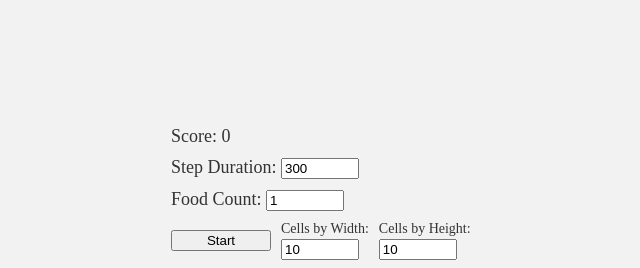
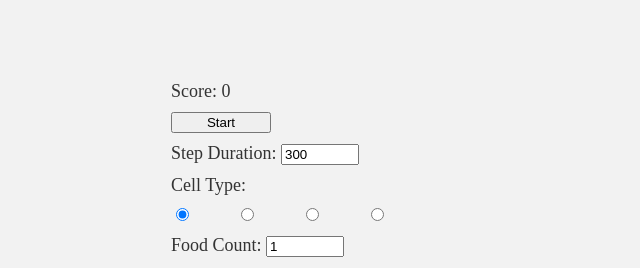
Before and after one commit to atrubin92/trubin.dev, a Flask app: page / in a window 1280 px wide. Shown: the top 268 px of the page, without its empty margins (267-907 px from the left). Run offline with Flask 3, Linux system fonts and the light colour scheme.

Commit message:
add the cellTypeContainer in html page

```diff
--- a/templates/index.html
+++ b/templates/index.html
@@ -68,16 +68,37 @@
   <div id="gameContainer">
     <div id="settingsContainer">
       <div id="scoreLabel">Score: 0</div>
+      <button id="gameStateButton" style="width: 100px;">Start</button>
       <div id="stepDurationContainer">
         <label for="stepDurationInput">Step Duration:</label>
         <input type="number" id="stepDurationInput" value="300" min="50" max="2000" step="50" style="width: 70px;" />
+      </div>
+      <div id="cellTypeContainer">
+        <label style="font-size: 18px; color: #333;">Cell Type:</label>
+        <div style="display: flex; gap: 20px; align-items: center; margin-top: 5px;">
+          <label>
+            <input type="radio" name="cellType" value="square" checked />
+            <canvas width="20" height="20" id="previewSquare"></canvas>
+          </label>
+          <label>
+            <input type="radio" name="cellType" value="rounded" />
+            <canvas width="20" height="20" id="previewRounded"></canvas>
+          </label>
+          <label>
+            <input type="radio" name="cellType" value="circle" />
+            <canvas width="20" height="20" id="previewCircle"></canvas>
+          </label>
+          <label>
+            <input type="radio" name="cellType" value="star" />
+            <canvas width="20" height="20" id="previewStar"></canvas>
+          </label>
+        </div>
       </div>
       <div id="foodCountContainer">
         <label for="foodCountInput">Food Count:</label>
         <input type="number" id="foodCountInput" value="1" min="1" max="10" step="1" style="width: 70px;" />
       </div>
       <div id="gameStateContainer">
-        <button id="gameStateButton" style="width: 100px;">Start</button>
         <div class="input-cell-size">
           <label for="cellWidthInput">Cells by Width:</label>
           <input type="number" id="cellWidthInput" value="10" min="1" max="40" step="1" style="width: 70px;" />
```
